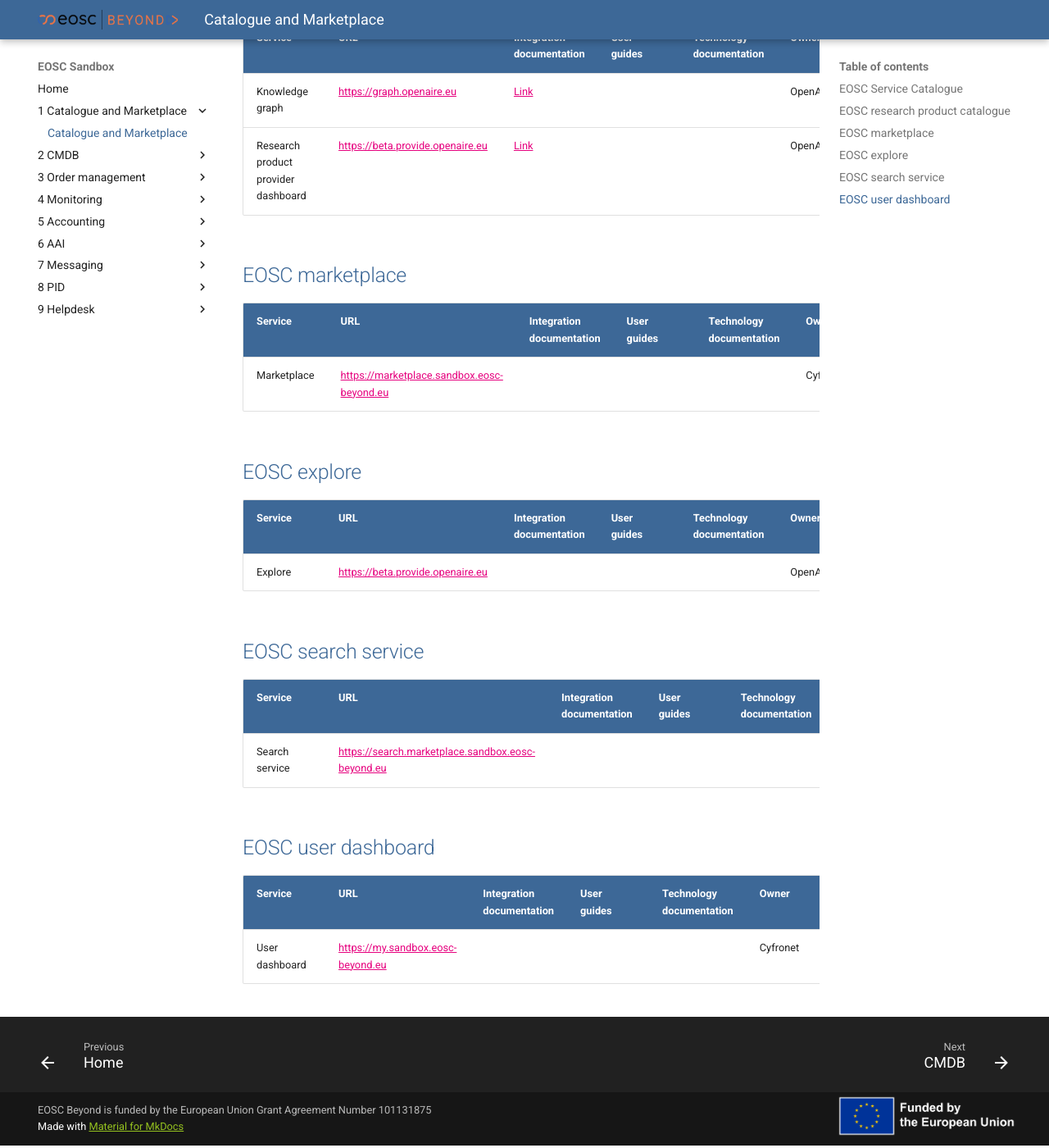
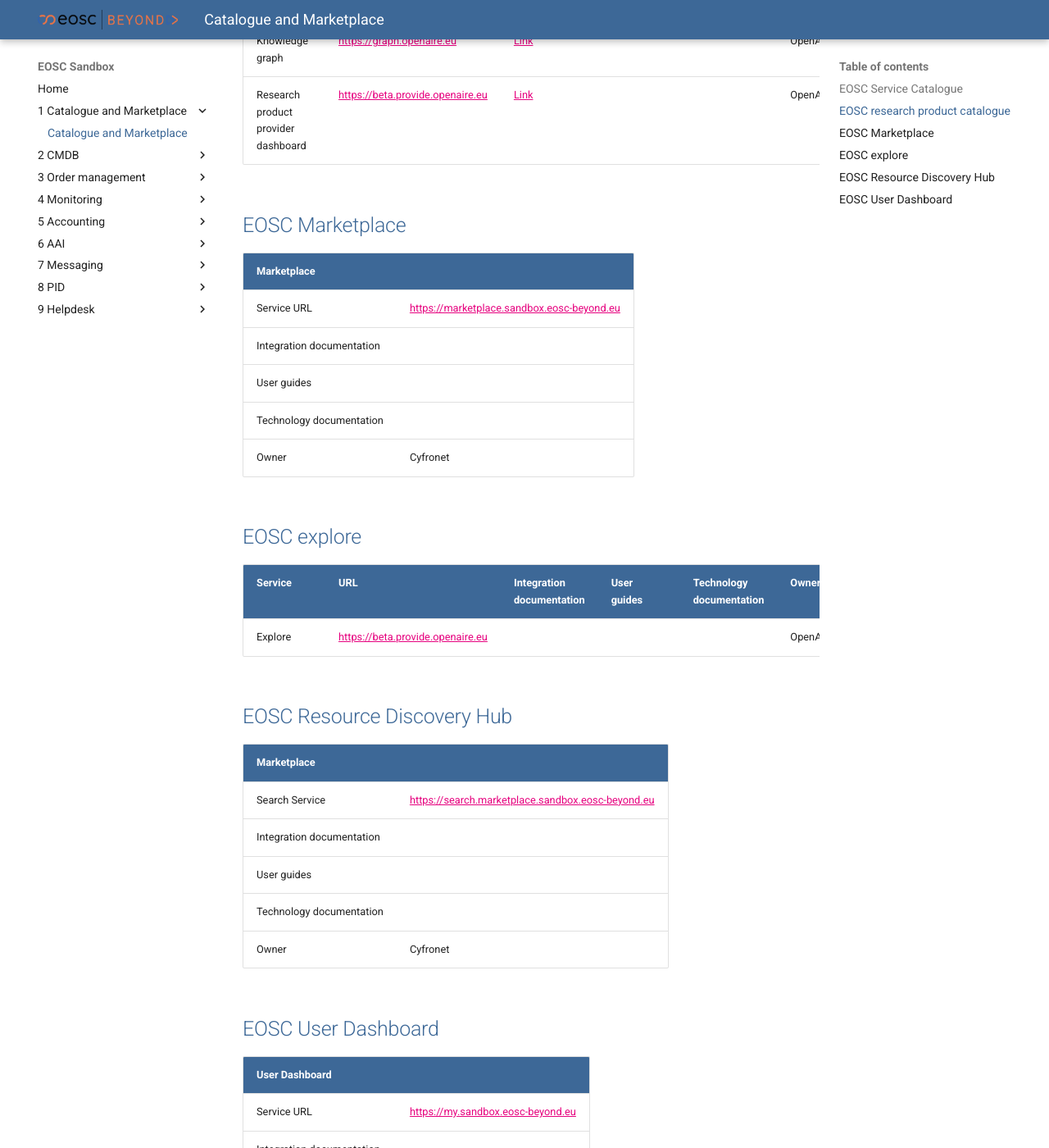
Before and after one commit to eosc-beyond-sandbox/eosc-sandbox, an MkDocs documentation site: the page built from resources/1 Catalogue and Marketplace/Catalogue and Marketplace.md, in a window 1280 px wide and 1400 px high, scrolled down 955 px. Shown: the whole window at 82% size. Built offline with MkDocs 1.6.1 and Material for MkDocs 9.7.7, drawn with Linux system fonts in a browser that asks for light colours; some of the changed text lies outside the part shown.

Commit message:
Update of Cyfronet services

```diff
--- a/resources/1 Catalogue and Marketplace/Catalogue and Marketplace.md
+++ b/resources/1 Catalogue and Marketplace/Catalogue and Marketplace.md
@@ -17,13 +17,13 @@
 | Owner                     | Athena                                                                                                           |
 
 
-| Provider dashboard        |                                                                                                                                                                                                                                              |
-| :------------------------ | :------------------------------------------------------------------------------------------------------------------------------------------------------------------------------------------------------------------------------------------- |
-| Service URL               | [https://providers.sandbox.eosc-beyond.eu](https://providers.sandbox.eosc-beyond.eu)                                                                                                                                                         |
-| Integration documentation | [https://wiki.eoscfuture.eu/display/PUBLIC/1.3+EOSC+Service+Catalogue%3A+Architecture+and+Interoperability+Guidelines](https://wiki.eoscfuture.eu/display/PUBLIC/1.3+EOSC+Service+Catalogue%3A+Architecture+and+Interoperability+Guidelines) |
-| User guides               |                                                                                                                                                                                                                                              |
-| Technology documentation  |                                                                                                                                                                                                                                              |
-| Owner                     | Athena                                                                                                                                                                                                                                       |
+| Provider dashboard        |                                                                                                                                                                   |
+| :------------------------ | :---------------------------------------------------------------------------------------------------------------------------------------------------------------- |
+| Service URL               | [https://providers.sandbox.eosc-beyond.eu](https://providers.sandbox.eosc-beyond.eu)                                                                              |
+| Integration documentation | [https://wiki.eoscfuture.eu/.../Guidelines](https://wiki.eoscfuture.eu/display/PUBLIC/1.3+EOSC+Service+Catalogue%3A+Architecture+and+Interoperability+Guidelines) |
+| User guides               |                                                                                                                                                                   |
+| Technology documentation  |                                                                                                                                                                   |
+| Owner                     | Athena                                                                                                                                                            |
 
 
 ## EOSC research product catalogue
@@ -33,22 +33,37 @@
 | Knowledge graph |      [https://graph.openaire.eu]() | [Link](https://wiki.eoscfuture.eu/display/PUBLIC/1.2+EOSC+Research+Product+Catalogue%3A+Architecture+and+Interoperability+Guidelines) | | | OpenAIRE |
 | Research product provider dashboard    |[https://beta.provide.openaire.eu]() | [Link](https://wiki.eoscfuture.eu/display/PUBLIC/1.2+EOSC+Research+Product+Catalogue%3A+Architecture+and+Interoperability+Guidelines) | | | OpenAIRE |
 
-## EOSC marketplace
-| Service                         |  URL                            | Integration documentation | User guides | Technology documentation | Owner  |
-|:-------------------------------- |:------------------------------ |:--------------------------|:------------|:-------------------------|:-------|
-| Marketplace |         [https://marketplace.sandbox.eosc-beyond.eu]() | | | | Cyfronet |
+## EOSC Marketplace
+
+| Marketplace               |                                                                                          |
+| :------------------------ | :--------------------------------------------------------------------------------------- |
+| Service URL               | [https://marketplace.sandbox.eosc-beyond.eu](https://marketplace.sandbox.eosc-beyond.eu) |
+| Integration documentation |                                                                                          |
+| User guides               |                                                                                          |
+| Technology documentation  |                                                                                          |
+| Owner                     | Cyfronet                                                                                 |
 
 ## EOSC explore
 | Service                         |  URL                            | Integration documentation | User guides | Technology documentation | Owner  |
 |:-------------------------------- |:------------------------------ |:--------------------------|:------------|:-------------------------|:-------|
 | Explore |        [https://beta.provide.openaire.eu]() | | | | OpenAIRE |
 
-## EOSC search service
-| Service                         |  URL                            | Integration documentation | User guides | Technology documentation | Owner  |
-|:-------------------------------- |:------------------------------ |:--------------------------|:------------|:-------------------------|:-------|
-| Search service |       [https://search.marketplace.sandbox.eosc-beyond.eu]() | | | | Cyfronet |
+## EOSC Resource Discovery Hub
 
-## EOSC user dashboard
-| Service                         |  URL                            | Integration documentation | User guides | Technology documentation | Owner  |
-|:-------------------------------- |:------------------------------ |:--------------------------|:------------|:-------------------------|:-------|
-| User dashboard |       [https://my.sandbox.eosc-beyond.eu]() | | | | Cyfronet |
+| Marketplace               |                                                                                                        |
+| :------------------------ | :----------------------------------------------------------------------------------------------------- |
+| Search Service            | [https://search.marketplace.sandbox.eosc-beyond.eu](https://search.marketplace.sandbox.eosc-beyond.eu) |
+| Integration documentation |                                                                                                        |
+| User guides               |                                                                                                        |
+| Technology documentation  |                                                                                                        |
+| Owner                     | Cyfronet                                                                                               |
+
+## EOSC User Dashboard
+
+| User Dashboard            |                                                                        |
+| :------------------------ | :--------------------------------------------------------------------- |
+| Service URL               | [https://my.sandbox.eosc-beyond.eu](https://my.sandbox.eosc-beyond.eu) |
+| Integration documentation |                                                                        |
+| User guides               |                                                                        |
+| Technology documentation  |                                                                        |
+| Owner                     | Cyfronet                                                               |
```
